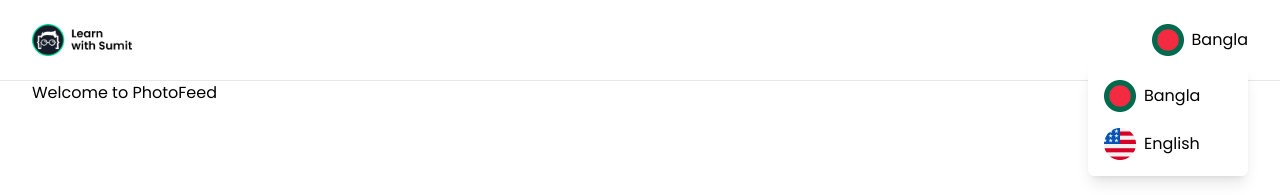
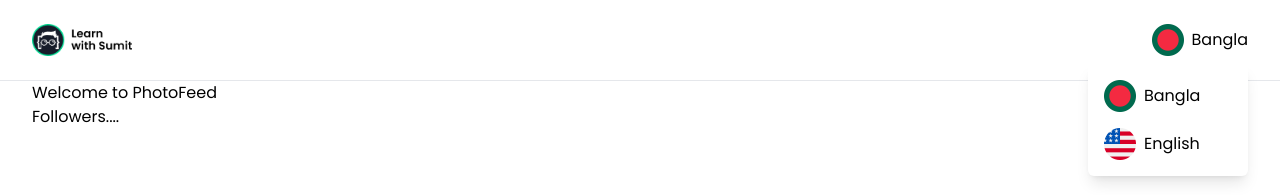
Before and after one commit to Mr-Rafiqul-Islam/photo-feed-mr.rafiqulthedev, a Next.js app: page /en in a window 1280 px wide. Shown: the top 195 px of the page. Built offline with nearby package versions, Linux system fonts and the light colour scheme.

Commit message:
test: Internalization with bn and en

```diff
--- a/app/[lang]/page.js
+++ b/app/[lang]/page.js
@@ -1,9 +1,11 @@
-import Image from "next/image";
+import { getDictionary } from "./dictionaries";
 
-export default function Home() {
+export default async function Home({ params: { lang } }) {
+  const dictionaries = await getDictionary(lang);
   return (
     <div className="container">
       Welcome to PhotoFeed
+      <h1>{dictionaries.followers}....</h1>
     </div>
   );
 }
```
